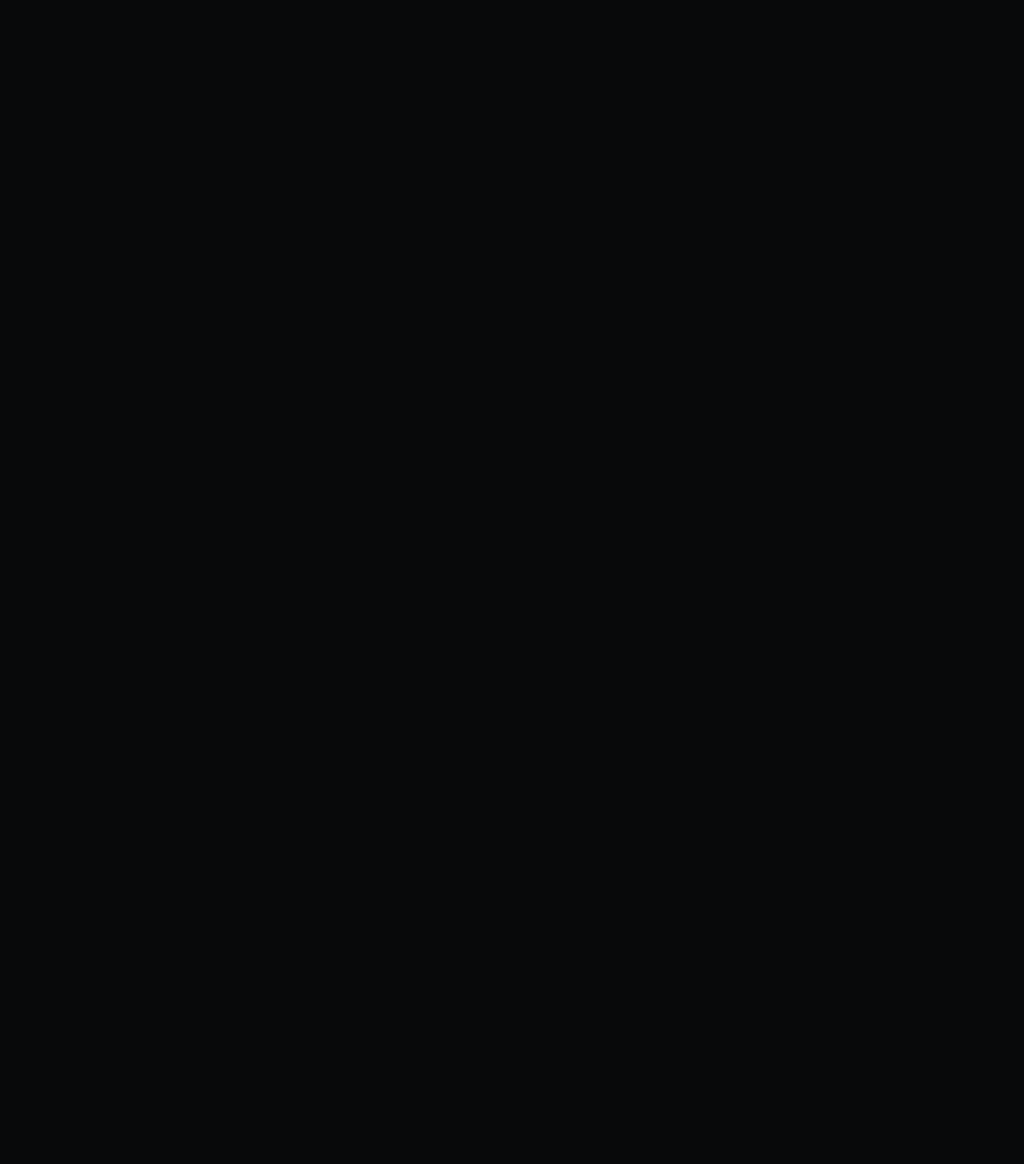
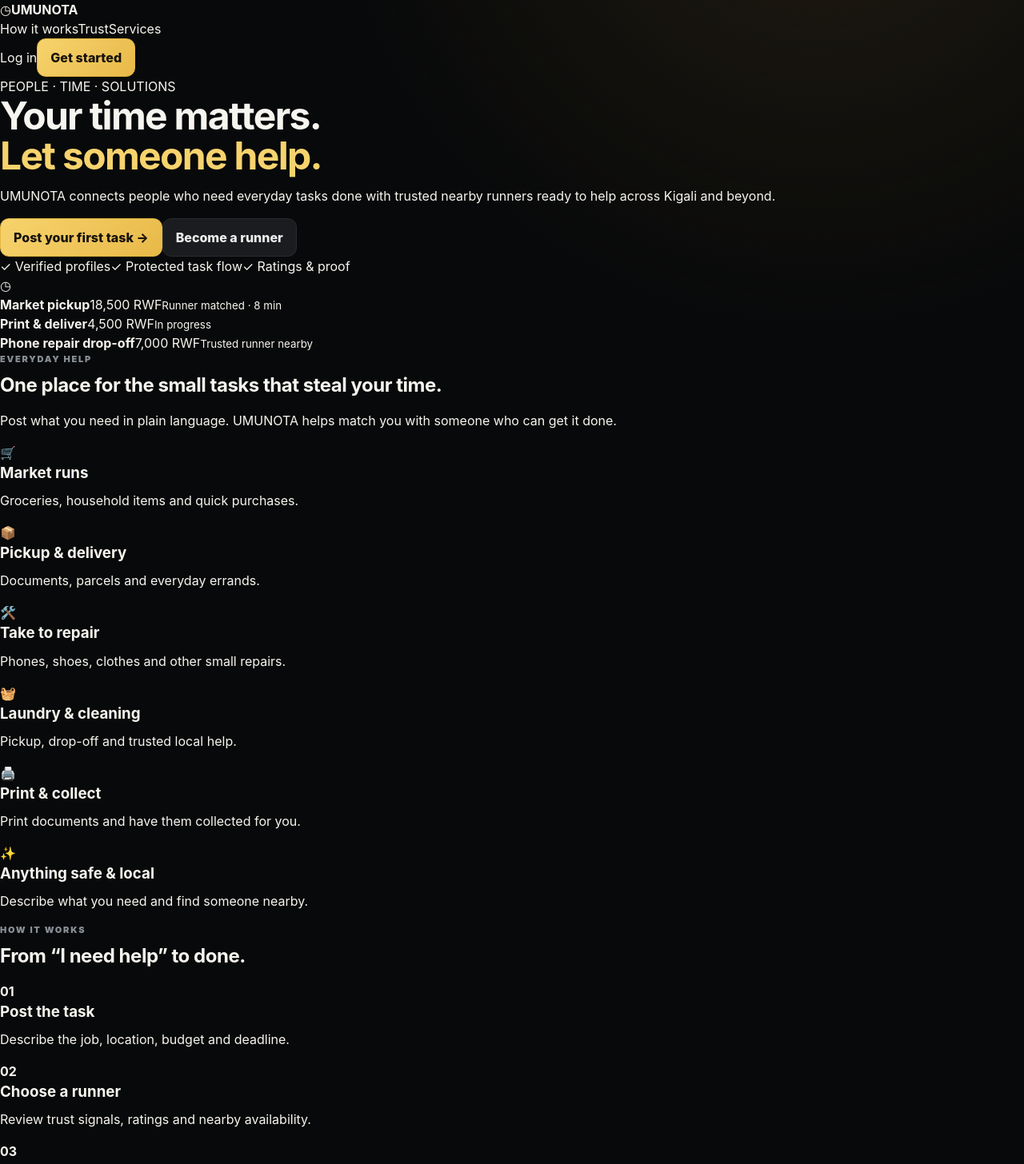
Before and after one commit to tiangroupinv/umunota-v1-beta, a Next.js app: page / in a window 1280 px wide. Before the commit this address had no page. Shown: the top 1456 px of the page at 80% size. Before the commit the page ends 800 px from the top, so only its background shows below. Built offline with nearby package versions, Linux system fonts and the light colour scheme.

Commit message:
feat: replace root redirect with public UMUNOTA landing page

```diff
--- a/app/page.tsx
+++ b/app/page.tsx
@@ -1,2 +1,26 @@
-import { redirect } from 'next/navigation';
-export default function Page(){redirect('/dashboard')}
+import Link from 'next/link';
+
+const services=[
+  ['🛒','Market runs','Groceries, household items and quick purchases.'],
+  ['📦','Pickup & delivery','Documents, parcels and everyday errands.'],
+  ['🛠️','Take to repair','Phones, shoes, clothes and other small repairs.'],
+  ['🧺','Laundry & cleaning','Pickup, drop-off and trusted local help.'],
+  ['🖨️','Print & collect','Print documents and have them collected for you.'],
+  ['✨','Anything safe & local','Describe what you need and find someone nearby.'],
+];
+
+export default function Page(){
+  return <main className="landing">
+    <nav className="landingNav"><Link className="landingBrand" href="/"><span>◷</span><b>UMUNOTA</b></Link><div className="landingLinks"><a href="#how">How it works</a><a href="#trust">Trust</a><a href="#services">Services</a></div><div className="landingActions"><Link href="/login">Log in</Link><Link className="btn btn-gold" href="/signup">Get started</Link></div></nav>
+
+    <section className="landingHero"><div className="landingHeroCopy"><span className="landingPill">PEOPLE · TIME · SOLUTIONS</span><h1>Your time matters.<br/><span className="gold">Let someone help.</span></h1><p>UMUNOTA connects people who need everyday tasks done with trusted nearby runners ready to help across Kigali and beyond.</p><div className="landingCtas"><Link className="btn btn-gold" href="/signup">Post your first task →</Link><Link className="btn btn-dark" href="/runners">Become a runner</Link></div><div className="landingTrust"><span>✓ Verified profiles</span><span>✓ Protected task flow</span><span>✓ Ratings & proof</span></div></div><div className="landingVisual"><div className="landingOrb">◷</div><div className="floatingTask one"><b>Market pickup</b><span>18,500 RWF</span><small>Runner matched · 8 min</small></div><div className="floatingTask two"><b>Print & deliver</b><span>4,500 RWF</span><small>In progress</small></div><div className="floatingTask three"><b>Phone repair drop-off</b><span>7,000 RWF</span><small>Trusted runner nearby</small></div></div></section>
+
+    <section id="services" className="landingSection"><div className="landingSectionHead"><span className="eyebrow">EVERYDAY HELP</span><h2>One place for the small tasks that steal your time.</h2><p>Post what you need in plain language. UMUNOTA helps match you with someone who can get it done.</p></div><div className="landingServiceGrid">{services.map(([icon,title,body])=><article key={title}><span>{icon}</span><h3>{title}</h3><p>{body}</p></article>)}</div></section>
+
+    <section id="how" className="landingSection landingSteps"><div className="landingSectionHead"><span className="eyebrow">HOW IT WORKS</span><h2>From “I need help” to done.</h2></div><div className="stepGrid"><article><b>01</b><h3>Post the task</h3><p>Describe the job, location, budget and deadline.</p></article><article><b>02</b><h3>Choose a runner</h3><p>Review trust signals, ratings and nearby availability.</p></article><article><b>03</b><h3>Track progress</h3><p>Follow the task from acceptance to completion proof.</p></article><article><b>04</b><h3>Approve & rate</h3><p>Confirm the work, release payment and share your experience.</p></article></div></section>
+
+    <section id="trust" className="landingTrustSection"><div><span className="eyebrow">BUILT FOR TRUST</span><h2>More than a task board.</h2><p>UMUNOTA combines identity verification, protected task stages, completion proof, payments tracking, ratings and moderation so both sides know what happens next.</p><Link className="btn btn-gold" href="/signup">Join UMUNOTA</Link></div><div className="trustTiles"><article><b>92</b><span>Trust score example</span></article><article><b>24/7</b><span>Task history & evidence</span></article><article><b>1 flow</b><span>Post → Complete → Pay → Rate</span></article><article><b>Rwanda</b><span>Built around local everyday work</span></article></div></section>
+
+    <footer className="landingFooter"><div><Link className="landingBrand" href="/"><span>◷</span><b>UMUNOTA</b></Link><p>People. Time. Solutions.</p></div><div><Link href="/login">Log in</Link><Link href="/signup">Create account</Link><Link href="/community">Community</Link></div><small>© 2026 UMUNOTA. Safe, legal everyday tasks only.</small></footer>
+  </main>
+}
```
